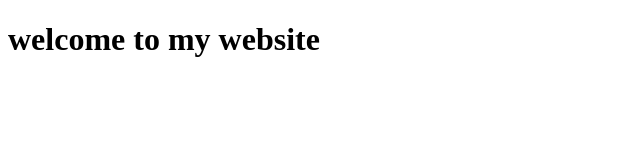
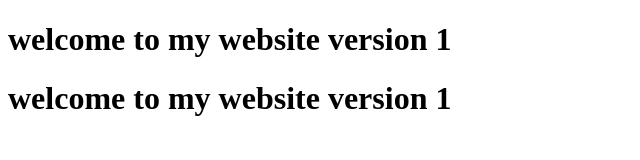
Before and after one commit to itecsarwarkhan88/projectGit, a plain HTML site: page index.html in a window 1280 px wide. Shown: the whole page, without its empty margins (0-640 px from the left). Drawn offline with Linux system fonts and the light colour scheme.

Commit message:
second commit

```diff
--- a/index.html
+++ b/index.html
@@ -6,6 +6,7 @@
     <title>Document</title>
 </head>
 <body>
-    <h1>welcome to my website</h1>
+    <h1>welcome to my website version 1</h1>
+    <h1>welcome to my website version 1</h1>
 </body>
 </html>
```
